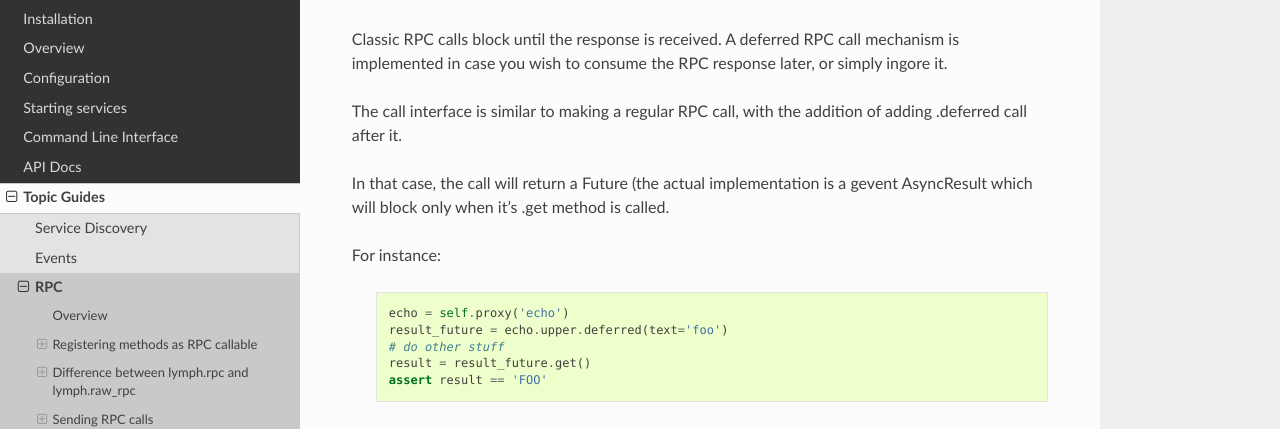
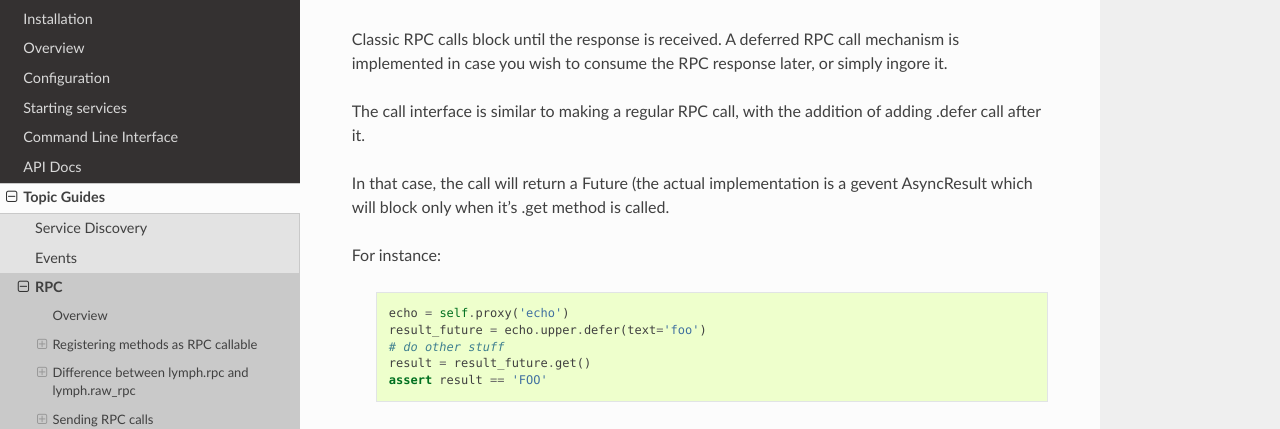
Before and after one commit to deliveryhero/lymph, a Sphinx documentation site: the page built from docs/topics/rpc.rst, in a window 1280 px wide and 900 px high, scrolled down 3148 px. Shown: the part 156-585 px from the top of the window. Built offline with Sphinx 7.4.7 and the Read the Docs theme 2.0.0, drawn with Linux system fonts in a browser that asks for light colours; formulas are drawn with MathJax 3; cross-references to code outside the pages are shown as plain code.

Commit message:
Renamed deferred back to defer :)

```diff
--- a/docs/topics/rpc.rst
+++ b/docs/topics/rpc.rst
@@ -173,7 +173,7 @@ is implemented in case you wish to consume the RPC response later, or simply ing
 it.
 
 The call interface is similar to making a regular RPC call, with the addition of
-adding .deferred call after it.
+adding .defer call after it.
 
 In that case, the call will return a Future (the actual implementation is a
 gevent AsyncResult which will block only when it's .get method is called.
@@ -183,7 +183,7 @@ For instance:
     .. code-block:: python
 
         echo = self.proxy('echo')
-        result_future = echo.upper.deferred(text='foo')
+        result_future = echo.upper.defer(text='foo')
         # do other stuff
         result = result_future.get()
         assert result == 'FOO'
```
Also changed, not shown: 1 other file.
